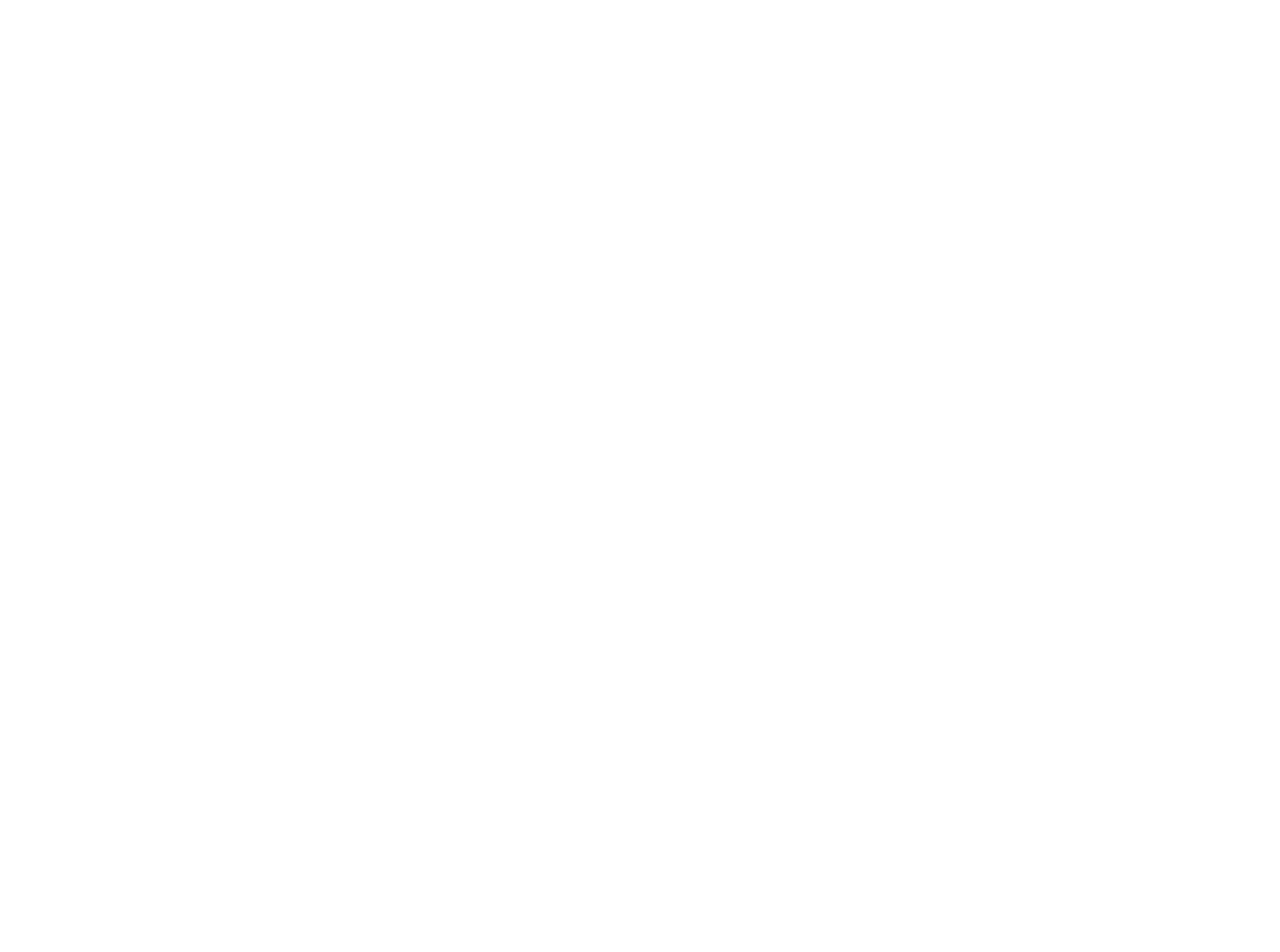
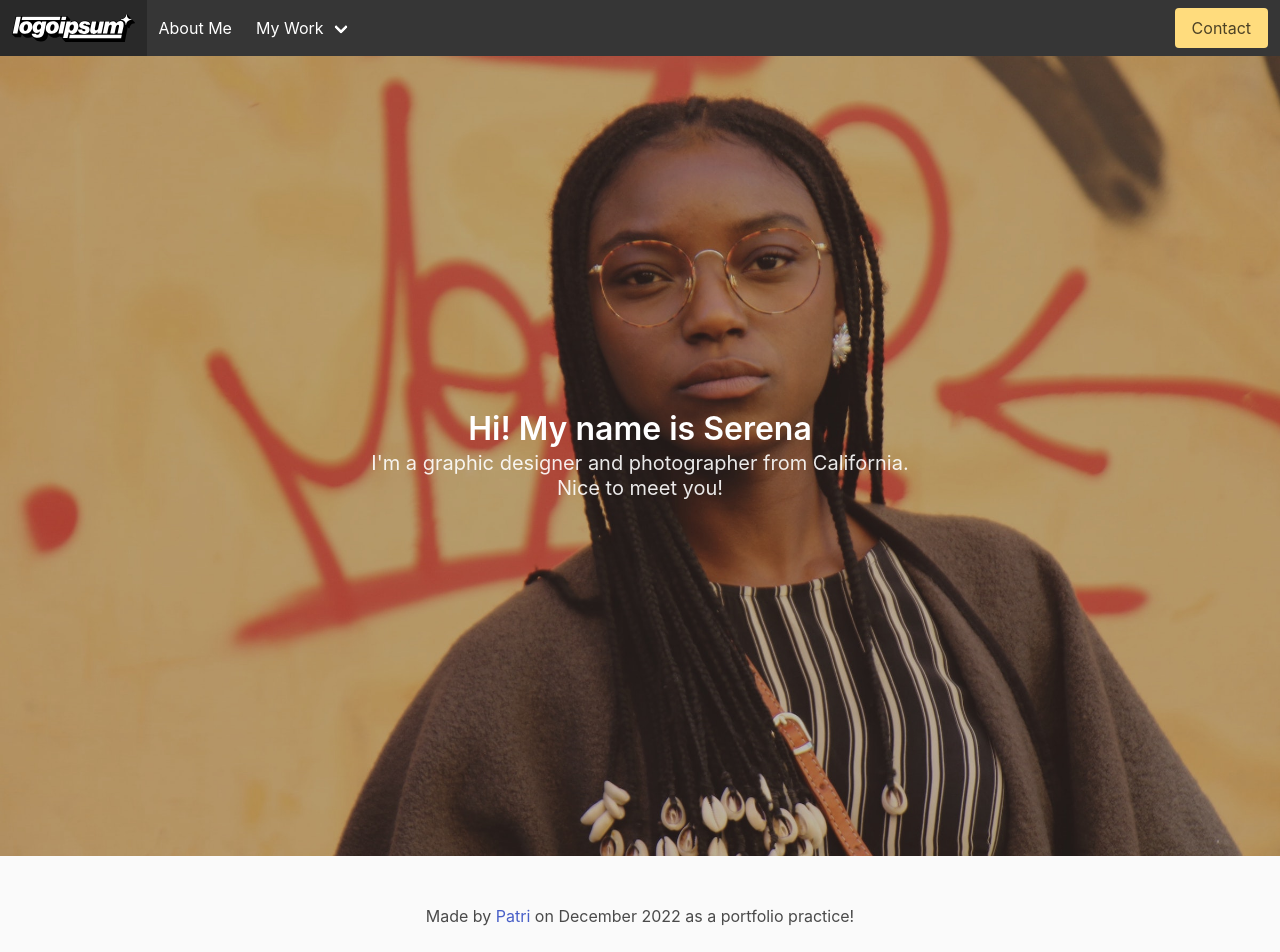
Before and after one commit to PatriciaRC/project-portfolio1, an Angular app: page / in a window 1280 px wide. Shown: the top 952 px of the page. Before the commit the page ends 800 px from the top, so only its background shows below. Built offline with nearby package versions, Linux system fonts and the light colour scheme.

Commit message:
adjusting bulma and components

```diff
--- a/angular.json
+++ b/angular.json
@@ -53,7 +53,7 @@
             ],
             "styles": [
               "src/styles.scss",
-              "Users/patricia/Desktop/angular/project-portfolio1/node_modules/bulma/css/bulma.css"
+              "/Users/patricia/Desktop/angular/project-portfolio1/node_modules/bulma/css/bulma.css"
             ],
             "scripts": []
           },
--- a/src/app/app.component.ts
+++ b/src/app/app.component.ts
@@ -3,7 +3,18 @@
 @Component({
   selector: 'app-root',
   template: `
-    <router-outlet></router-outlet>
+    <!-- HEADER -->
+   <app-header></app-header>
+
+   <!-- HOME -->
+
+   <app-home></app-home>
+
+   <!-- ROUTES -->
+      <router-outlet></router-outlet>
+
+   <!-- FOOTER -->
+      <app-footer></app-footer>
   `,
   styles: []
 })
```
